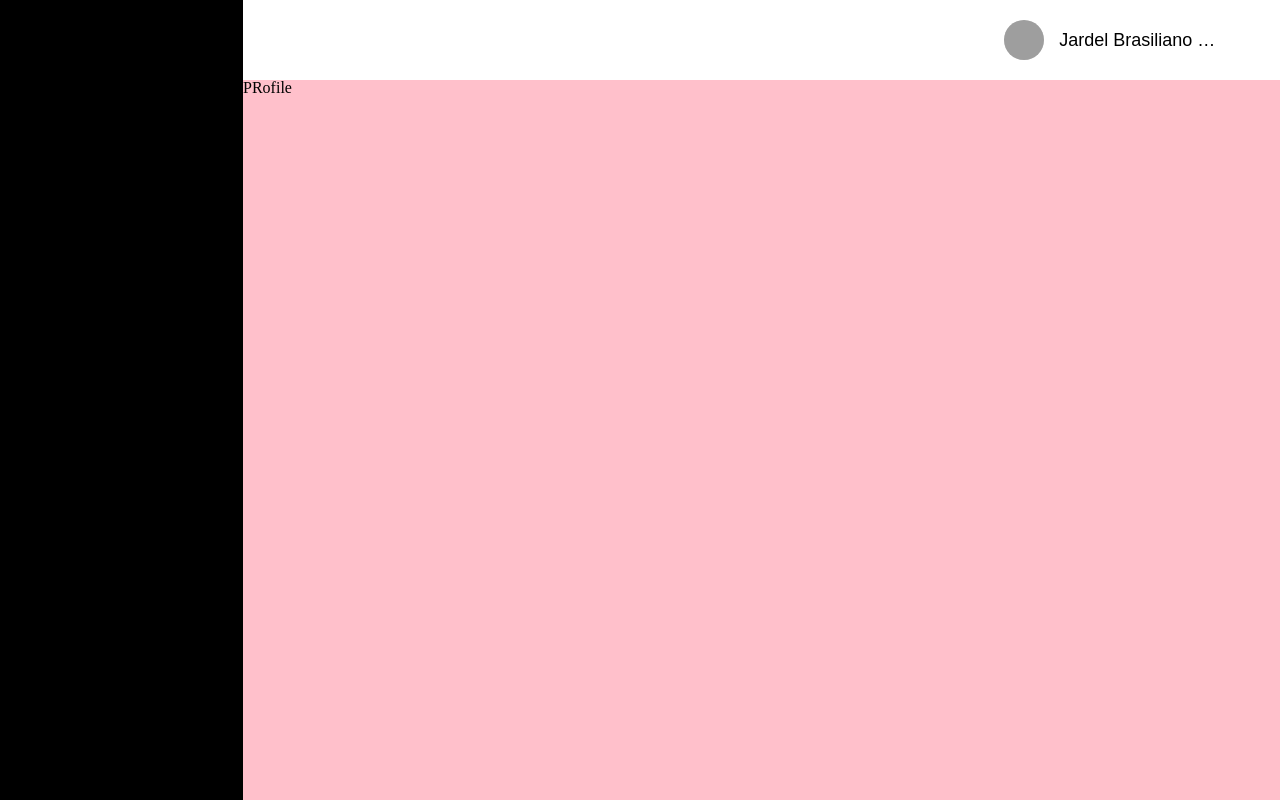
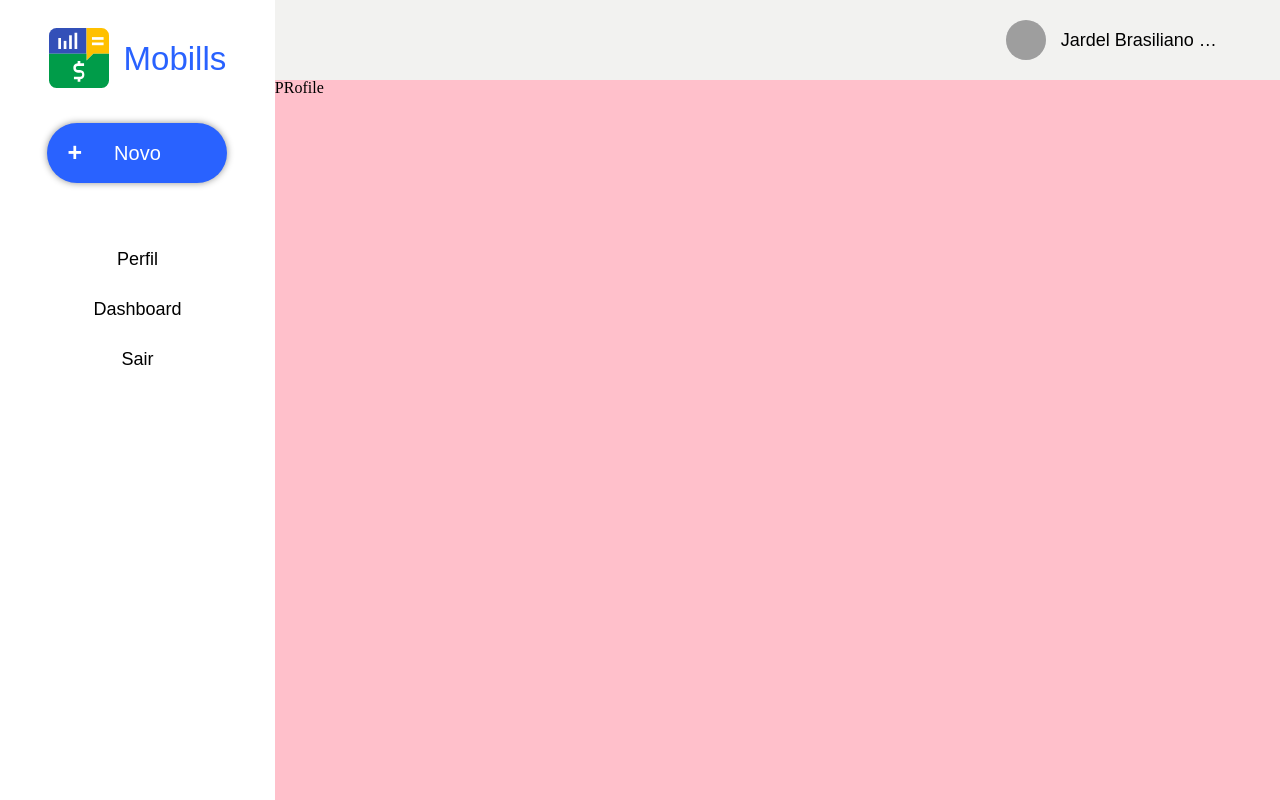
Before and after one commit to JardelBrasiliano/sllibom-financas, a React (Create React App) app: page /profile in a window 1280 px wide. Built offline with nearby package versions, Linux system fonts and the light colour scheme; grey boxes are pictures that could not be loaded.

Commit message:
estilo do SideMenuBar

```diff
--- a/src/components/SideMenuBar/index.js
+++ b/src/components/SideMenuBar/index.js
@@ -1,12 +1,35 @@
 import React from 'react';
-import { SideMenuContainer, SideMenuContent } from './style';
+import { Link } from 'react-router-dom';
+import { SideMenuContainer, Header, BtnAdd, Navigation } from './style';
+
+import logo from '../../assets/logo.svg';
 
 const SideMenuBar = () => (
   <>
     <SideMenuContainer>
-      <SideMenuContent>
-        <h1>SIDE MENUUR BAR</h1>
-      </SideMenuContent>
+      <Header>
+        <img src={logo} alt="" />
+        <h2>Mobills</h2>
+      </Header>
+
+      <BtnAdd>
+        <p>+</p>
+        <p>Novo</p>
+      </BtnAdd>
+
+      <Navigation>
+        <ul>
+          <li>
+            <Link to="/profile">Perfil</Link>
+          </li>
+          <li>
+            <Link to="/dashboard">Dashboard</Link>
+          </li>
+          <li>
+            <Link to="/">Sair</Link>
+          </li>
+        </ul>
+      </Navigation>
     </SideMenuContainer>
   </>
 );
--- a/src/components/SideMenuBar/style.js
+++ b/src/components/SideMenuBar/style.js
@@ -1,10 +1,115 @@
 import styled from 'styled-components';
 
 export const SideMenuContainer = styled.div`
-  width: 300px;
+  width: 350px;
   height: 100vh;
 
-  background-color: black;
+  display: flex;
+  align-items: center;
+  justify-content: flex-start;
+  flex-direction: column;
+
+  background-color: #fff;
 `;
 
-export const SideMenuContent = styled.div``;
+export const Header = styled.header`
+  margin-top: 13px;
+  width: 100%;
+  height: 90px;
+
+  display: flex;
+  align-items: center;
+  justify-content: center;
+
+  > img {
+    width: 60px;
+    height: 60px;
+
+    margin-right: 15px;
+  }
+
+  > h2 {
+    font-family: Arial, Helvetica, sans-serif;
+    font-size: 33px;
+    color: #2962ff;
+  }
+`;
+
+export const BtnAdd = styled.button`
+  cursor: pointer;
+  margin: 20px 0 20px 0;
+
+  width: 180px;
+  height: 60px;
+
+  border: none;
+  border-radius: 50px;
+  background: #2962ff;
+  -webkit-box-shadow: 0px 0px 7px 0px rgba(0, 0, 0, 0.43);
+  box-shadow: 0px 0px 7px 0px rgba(0, 0, 0, 0.43);
+
+  font-family: Arial, Helvetica, sans-serif;
+  font-size: 17px;
+  color: #fff;
+  position: relative;
+
+  display: flex;
+  align-items: center;
+  justify-content: center;
+
+  transition: 0.2s ease-in-out background;
+
+  > p {
+    pointer-events: none;
+  }
+
+  > p:first-child {
+    position: absolute;
+    top: 15px;
+    left: 20px;
+
+    font-family: Arial, Helvetica, sans-serif;
+    font-weight: bold;
+    font-size: 25px;
+  }
+
+  > p:last-child {
+    font-family: Arial, Helvetica, sans-serif;
+    font-size: 20px;
+  }
+
+  &:hover {
+    background: #214ecc;
+  }
+`;
+
+export const Navigation = styled.nav`
+  margin-top: 20px;
+  width: 100%;
+
+  > ul {
+    > li {
+      background-color: #fff;
+      transition: 0.2s ease-in-out background-color;
+
+      &:hover {
+        background-color: #e8e8e8;
+      }
+      > a {
+        display: flex;
+        align-items: flex-end;
+        justify-content: center;
+
+        width: 100%;
+        height: 45px;
+
+        padding-bottom: 5px;
+
+        font-family: Arial, Helvetica, sans-serif;
+        font-size: 18px;
+        color: black;
+        text-decoration: none;
+      }
+    }
+  }
+`;
--- a/src/pages/MainPage/style.js
+++ b/src/pages/MainPage/style.js
@@ -2,8 +2,9 @@ import styled from 'styled-components';
 
 export const MainContainer = styled.div`
   display: flex;
+  height: 100vh;
 
-  height: 100vh;
+  background-color: #f2f2f0;
 `;
 
 export const MainSection = styled.section`
```
